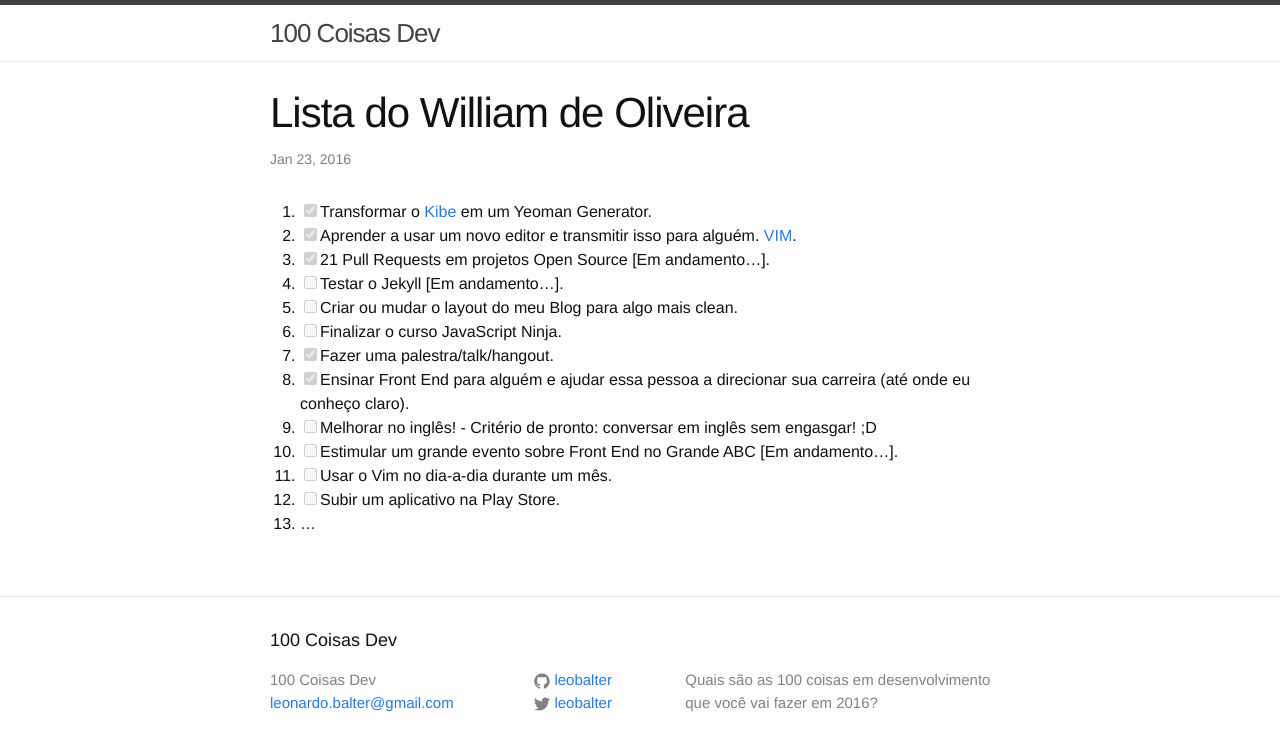
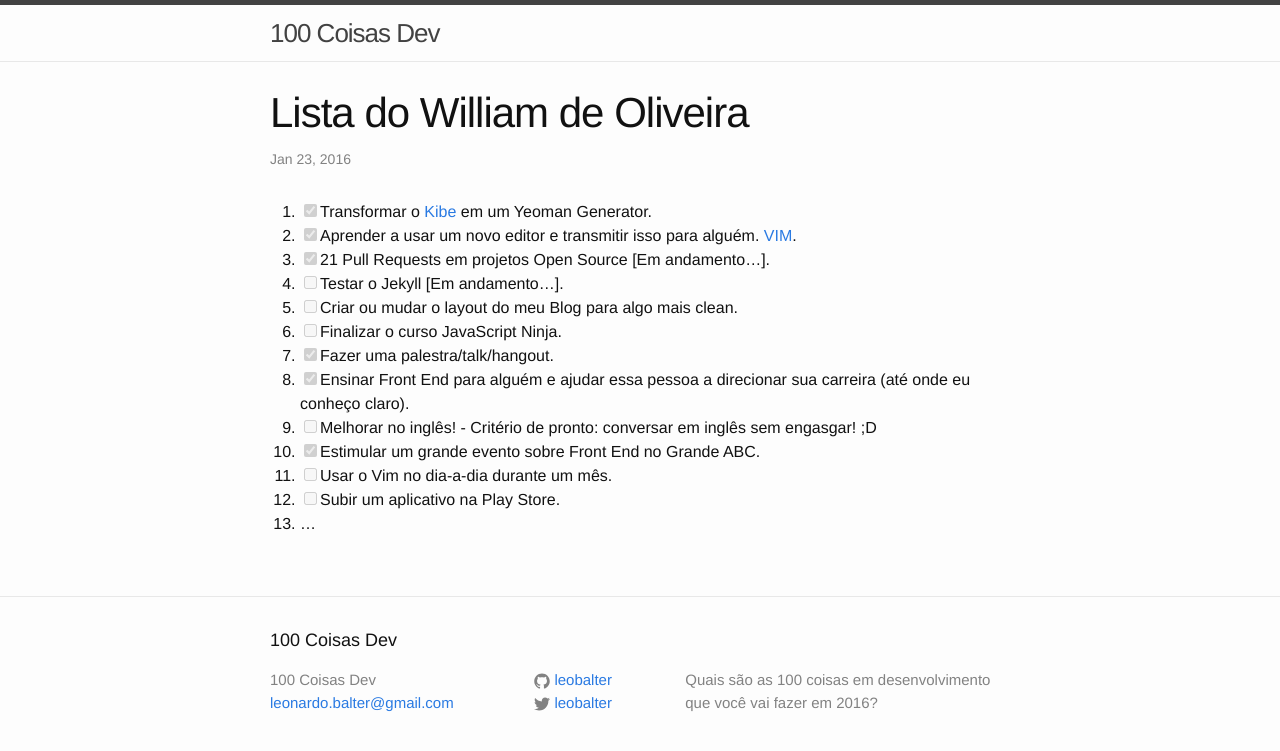
Before and after one commit to leobalter/100-coisas-dev, a Jekyll site: the page built from _posts/listas/2016-01-13-william-oliveira.markdown, in a window 1280 px wide. Shown: the top 751 px of the page. Built offline with Jekyll 4.4.1, drawn with Linux system fonts in a browser that asks for light colours.

Commit message:
Update 2016-01-13-william-oliveira.markdown

```diff
--- a/_posts/listas/2016-01-13-william-oliveira.markdown
+++ b/_posts/listas/2016-01-13-william-oliveira.markdown
@@ -14,7 +14,7 @@ categories: listas
 1. [x] Fazer uma palestra/talk/hangout.
 1. [x] Ensinar Front End para alguém e ajudar essa pessoa a direcionar sua carreira (até onde eu conheço claro).
 1. [ ] Melhorar no inglês! - Critério de pronto: conversar em inglês sem engasgar! ;D
-1. [ ] Estimular um grande evento sobre Front End no Grande ABC [Em andamento...].
+1. [x] Estimular um grande evento sobre Front End no Grande ABC.
 1. [ ] Usar o Vim no dia-a-dia durante um mês.
 1. [ ] Subir um aplicativo na Play Store.
 1. ...
```
